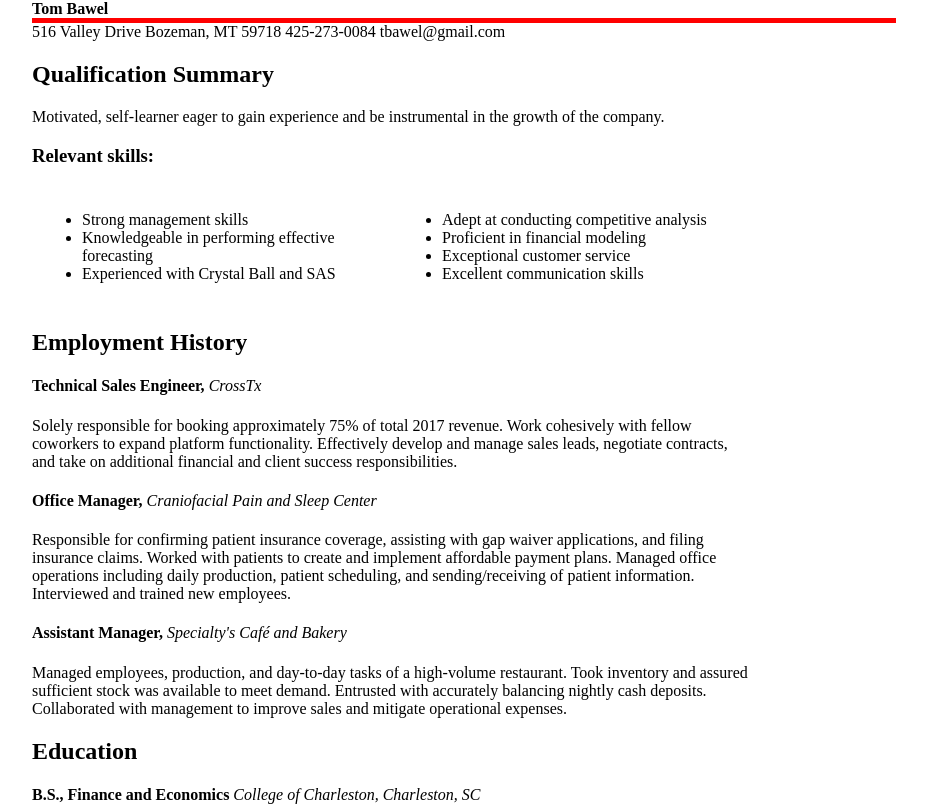
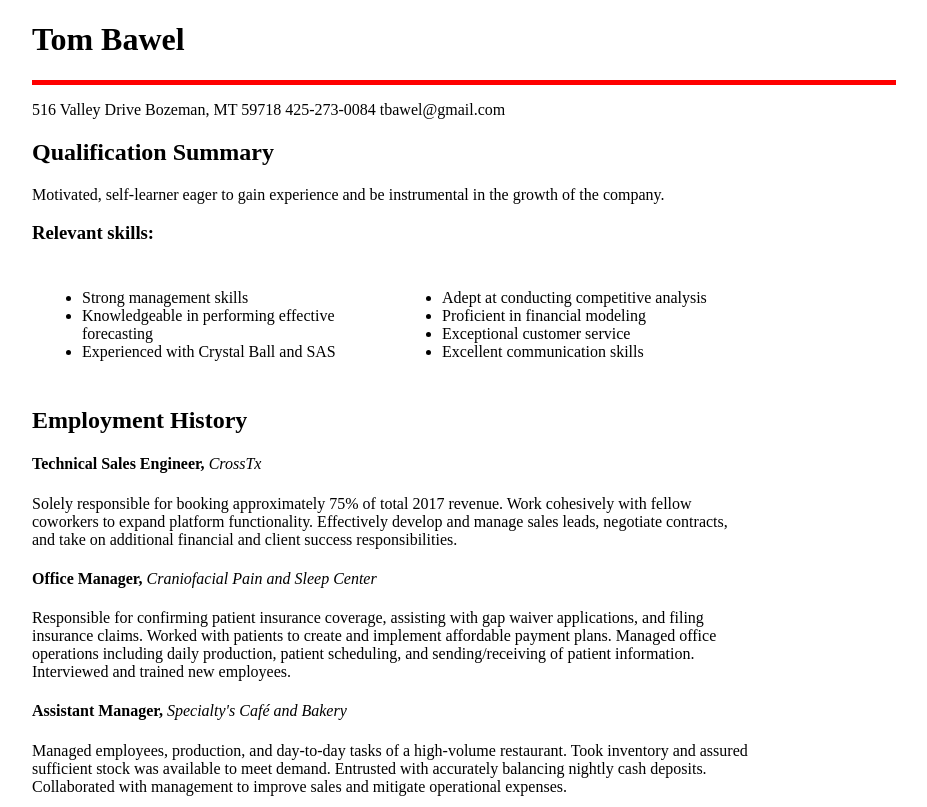
Before and after one commit to tbawel/tbawel.github.io, a plain HTML site: page index.html in a window 1280 px wide. Shown: the top 807 px of the page, without its empty margins (248-1175 px from the left). Drawn offline with Linux system fonts and the light colour scheme.

Commit message:
tab class

```diff
--- a/index.html
+++ b/index.html
@@ -59,9 +59,9 @@
 
 
 <body>
-  <h1.tab><strong>Tom Bawel</strong></h1>
+  <h1 class="tab"><strong>Tom Bawel</strong></h1>
   <div class="box"></div>
-    <p.tab>516 Valley Drive Bozeman, MT 59718 425-273-0084 tbawel@gmail.com
+  <p class="tab">516 Valley Drive Bozeman, MT 59718 425-273-0084 tbawel@gmail.com
   </p>
   <h2><strong>Qualification Summary</strong></h2>
   <p>Motivated, self-learner eager to gain experience and be instrumental in the growth of the company.
```
Lines whose indentation alone changed are shown as unchanged.
